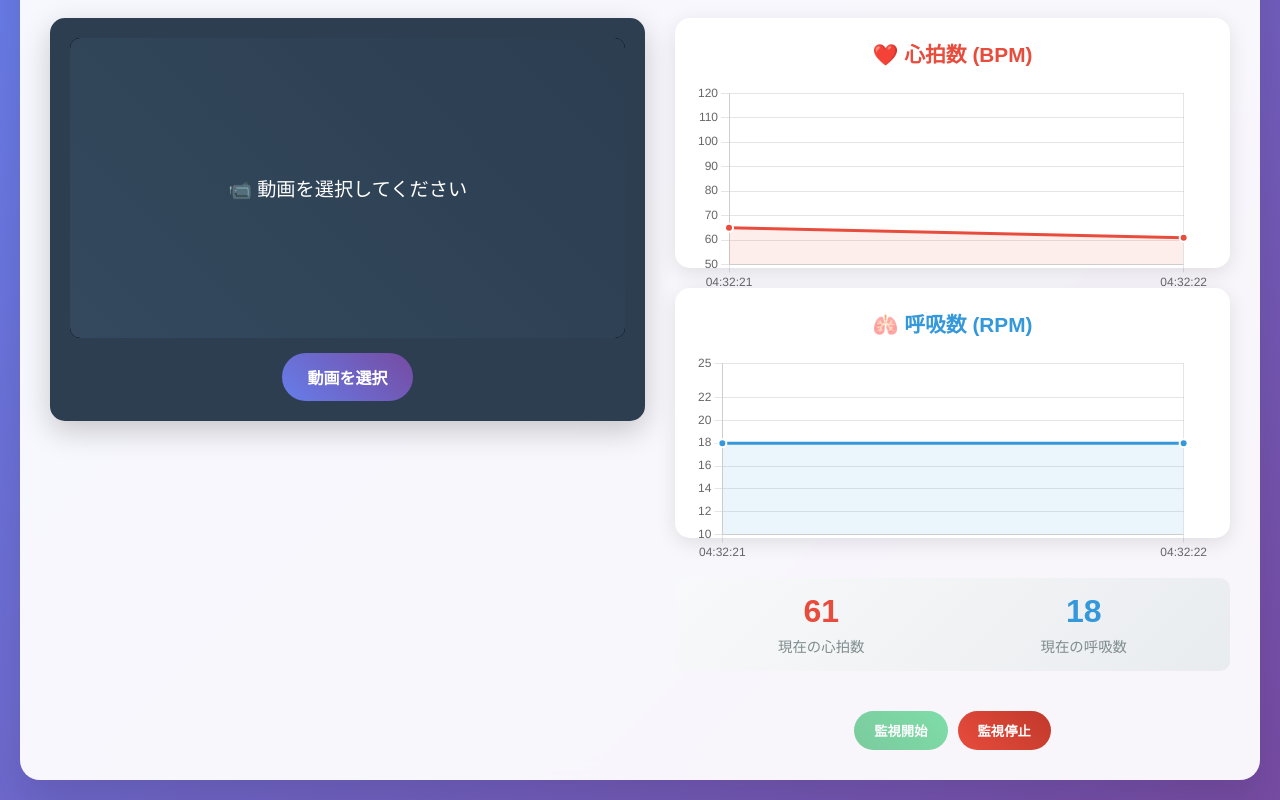
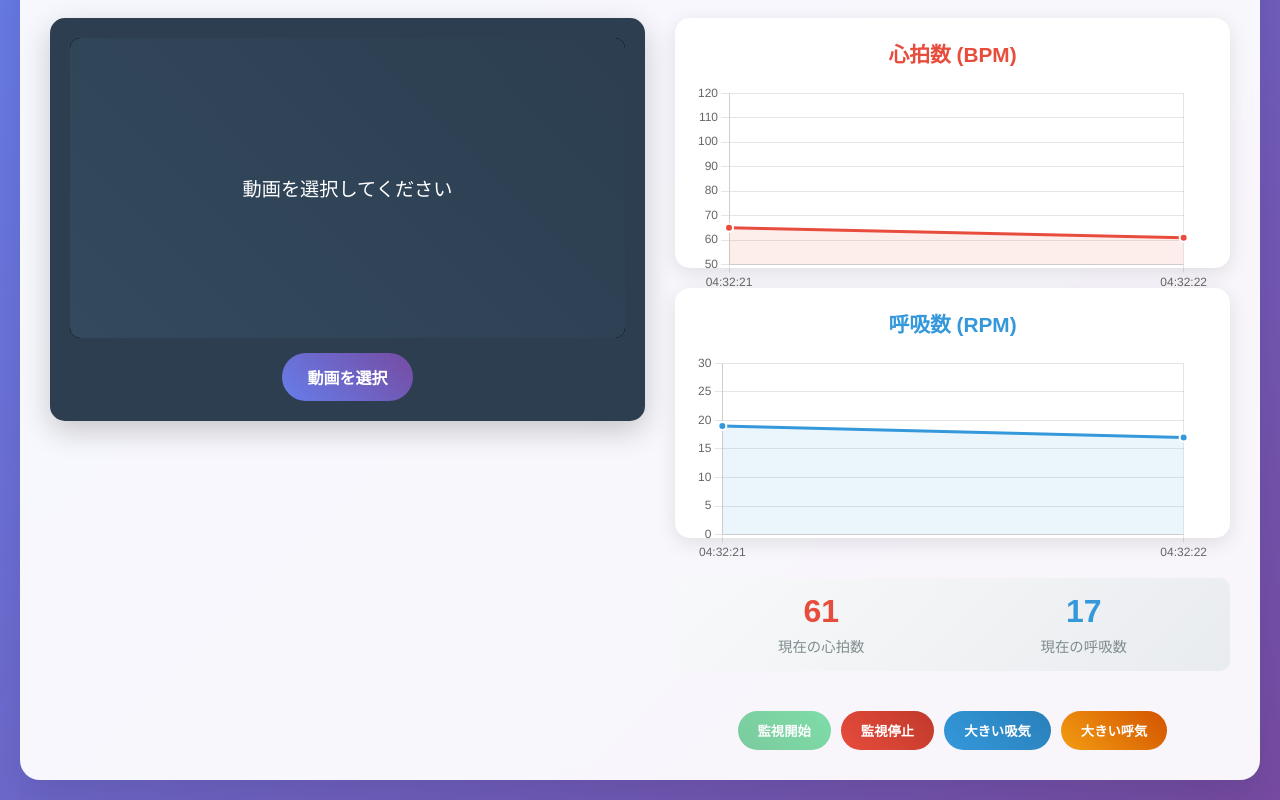
Before and after one commit to hayashichiho/ElectricSheep, a website: page index.html in a window 1280 px wide. Both pictures are taken after a click on the button "監視開始". Shown: the part 155-955 px from the top of the page. Drawn offline with nearby package versions, Linux system fonts and the light colour scheme.

Commit message:
[add]深呼吸機能の追加

```diff
--- a/index.html
+++ b/index.html
@@ -4,7 +4,7 @@
 <head>
   <meta charset="UTF-8">
   <meta name="viewport" content="width=device-width, initial-scale=1.0">
-  <title>動画とバイオメトリクス監視</title>
+  <title>睡眠時の画面</title>
   <link rel="stylesheet" href="styles.css">
   <script src="https://cdnjs.cloudflare.com/ajax/libs/Chart.js/3.9.1/chart.min.js"></script>
 </head>
@@ -12,34 +12,28 @@
 <body>
   <div class="container">
     <div class="header">
-      <h1>🎬 動画バイオメトリクス監視システム</h1>
+      <h1>睡眠時の画面</h1>
       <p>動画を見ながらリアルタイムで生体データを監視</p>
     </div>
-
     <div class="main-content">
       <div class="video-section">
         <div class="video-container" id="videoContainer">
-          <div class="video-placeholder">
-            📹 動画を選択してください
-          </div>
+          <div class="video-placeholder">動画を選択してください</div>
         </div>
         <div class="file-input-container">
           <input type="file" id="videoInput" class="file-input" accept="video/*">
           <label for="videoInput" class="file-label">動画を選択</label>
         </div>
       </div>
-
       <div class="charts-section">
         <div class="chart-container">
-          <div class="chart-title heart-rate-title">❤️ 心拍数 (BPM)</div>
+          <div class="chart-title heart-rate-title">心拍数 (BPM)</div>
           <canvas id="heartRateChart"></canvas>
         </div>
-
         <div class="chart-container">
-          <div class="chart-title breathing-rate-title">🫁 呼吸数 (RPM)</div>
+          <div class="chart-title breathing-rate-title">呼吸数 (RPM)</div>
           <canvas id="breathingChart"></canvas>
         </div>
-
         <div class="stats-container">
           <div class="stat">
             <div class="stat-value heart-rate-value" id="currentHeartRate">72</div>
@@ -50,15 +44,15 @@
             <div class="stat-label">現在の呼吸数</div>
           </div>
         </div>
-
         <div class="controls">
-          <button class="btn btn-start" id="startBtn">監視開始</button>
-          <button class="btn btn-stop" id="stopBtn">監視停止</button>
+          <button class="btn btn-start btn-enabled" id="startBtn">監視開始</button>
+          <button class="btn btn-stop btn-disabled" id="stopBtn" disabled>監視停止</button>
+          <button class="btn btn-big-inhale btn-enabled" id="bigInhale">大きい吸気</button>
+          <button class="btn btn-big-exhale btn-enabled" id="bigExhale">大きい呼気</button>
         </div>
       </div>
     </div>
   </div>
-
   <script src="script.js"></script>
 </body>
 
--- a/script.js
+++ b/script.js
@@ -1,52 +1,37 @@
-/**
- * バイオメトリクス監視アプリケーション
- * 動画再生と生体データ（心拍数・呼吸数）のリアルタイム監視
- */
 class BiometricMonitor {
   constructor() {
-    // データ配列
     this.heartRateData = [];
     this.breathingData = [];
     this.timeLabels = [];
-
-    // 設定
     this.maxDataPoints = 30;
     this.isMonitoring = false;
     this.monitoringInterval = null;
-    this.updateInterval = 1000; // ミリ秒
-
-    // Chart.jsインスタンス
+    this.updateInterval = 1000;
     this.heartRateChart = null;
     this.breathingChart = null;
-
-    // 初期化
+    this.nextBigInhale = false;
+    this.nextBigExhale = false;
+    this.bigInhaleActive = false;
+    this.bigExhaleActive = false;
+    this.bigInhaleStep = 0;
+    this.bigExhaleStep = 0;
+    this.graphMin = 0;
+    this.graphMax = 30;
+    this.inhaleMax = 28;
+    this.exhaleMin = 5;
     this.init();
   }
 
-  /**
-   * アプリケーションの初期化
-   */
   init() {
     this.initCharts();
     this.initEventListeners();
     this.initUI();
   }
 
-  /**
-   * Chart.jsチャートの初期化
-   */
   initCharts() {
-    this.createHeartRateChart();
-    this.createBreathingChart();
-  }
-
-  /**
-   * 心拍数チャートの作成
-   */
-  createHeartRateChart() {
-    const ctx = document.getElementById('heartRateChart').getContext('2d');
-
-    this.heartRateChart = new Chart(ctx, {
+    this.heartRateChart = new Chart(
+      document.getElementById('heartRateChart').getContext('2d'),
+      {
         type: 'line',
         data: {
           labels: this.timeLabels,
@@ -65,16 +50,11 @@ class BiometricMonitor {
           }]
         },
         options: this.getChartOptions(50, 120)
-    });
       }
-
-  /**
-   * 呼吸数チャートの作成
-   */
-  createBreathingChart() {
-    const ctx = document.getElementById('breathingChart').getContext('2d');
-
-    this.breathingChart = new Chart(ctx, {
+    );
+    this.breathingChart = new Chart(
+      document.getElementById('breathingChart').getContext('2d'),
+      {
         type: 'line',
         data: {
           labels: this.timeLabels,
@@ -92,148 +72,106 @@ class BiometricMonitor {
             pointRadius: 4
           }]
         },
-      options: this.getChartOptions(10, 25)
-    });
+        options: this.getChartOptions(this.graphMin, this.graphMax)
+      }
+    );
   }
 
-  /**
-   * チャート共通オプションの取得
-   * @param {number} min - Y軸最小値
-   * @param {number} max - Y軸最大値
-   * @returns {Object} チャートオプション
-   */
   getChartOptions(min, max) {
     return {
       responsive: true,
       maintainAspectRatio: false,
-      plugins: {
-        legend: {
-          display: false
-        }
-      },
+      plugins: { legend: { display: false } },
       scales: {
         y: {
           beginAtZero: false,
           min: min,
           max: max,
-          grid: {
-            color: 'rgba(0, 0, 0, 0.1)'
+          grid: { color: 'rgba(0, 0, 0, 0.1)' },
+          ticks: { color: '#666' }
         },
-          ticks: {
-            color: '#666'
+        x: {
+          grid: { color: 'rgba(0, 0, 0, 0.1)' },
+          ticks: { color: '#666' }
         }
       },
-        x: {
-          grid: {
-            color: 'rgba(0, 0, 0, 0.1)'
-          },
-          ticks: {
-            color: '#666'
-          }
-        }
-      },
-      animation: {
-        duration: 200
-      }
+      animation: { duration: 200 }
     };
   }
 
-  /**
-   * イベントリスナーの設定
-   */
   initEventListeners() {
-    // 動画ファイル選択
     document.getElementById('videoInput').addEventListener('change', (e) => {
       this.handleVideoUpload(e.target.files[0]);
     });
-
-    // 監視開始ボタン
     document.getElementById('startBtn').addEventListener('click', () => {
       this.startMonitoring();
     });
-
-    // 監視停止ボタン
     document.getElementById('stopBtn').addEventListener('click', () => {
       this.stopMonitoring();
     });
+    document.getElementById('bigInhale').addEventListener('click', () => {
+      this.startBigInhale();
+    });
+    document.getElementById('bigExhale').addEventListener('click', () => {
+      this.startBigExhale();
+    });
 
-    // ページ離脱時の処理
     window.addEventListener('beforeunload', () => {
       this.cleanup();
     });
   }
 
-  /**
-   * UI初期化
-   */
   initUI() {
-    // 初期状態では停止ボタンを無効化
-    document.getElementById('stopBtn').style.opacity = '0.6';
+    // 停止ボタンを無効化、開始ボタンを有効化
+    this.setButtonState('startBtn', true);
+    this.setButtonState('stopBtn', false);
   }
 
-  /**
-   * 動画ファイルのアップロード処理
-   * @param {File} file - 動画ファイル
-   */
+  setButtonState(btnId, enabled) {
+    const btn = document.getElementById(btnId);
+    if (enabled) {
+      btn.classList.add('btn-enabled');
+      btn.classList.remove('btn-disabled');
+      btn.disabled = false;
+    } else {
+      btn.classList.add('btn-disabled');
+      btn.classList.remove('btn-enabled');
+      btn.disabled = true;
+    }
+  }
+
   handleVideoUpload(file) {
     if (!file) return;
-
-    // ファイル形式チェック
     if (!file.type.startsWith('video/')) {
       alert('動画ファイルを選択してください。');
       return;
     }
-
     this.loadVideo(file);
   }
 
-  /**
-   * 動画の読み込み
-   * @param {File} file - 動画ファイル
-   */
   loadVideo(file) {
     const videoContainer = document.getElementById('videoContainer');
     const existingVideo = videoContainer.querySelector('video');
-
-    // 既存の動画があれば削除
     if (existingVideo) {
       URL.revokeObjectURL(existingVideo.src);
       existingVideo.remove();
     }
-
-    // 新しい動画要素を作成
     const video = document.createElement('video');
     video.controls = true;
     video.src = URL.createObjectURL(file);
     video.preload = 'metadata';
-
-    // エラーハンドリング
     video.addEventListener('error', (e) => {
-      console.error('動画読み込みエラー:', e);
       alert('動画の読み込みに失敗しました。');
     });
-
-    // 動画読み込み完了時の処理
     video.addEventListener('loadedmetadata', () => {
-      console.log('動画読み込み完了:', {
-        duration: video.duration,
-        width: video.videoWidth,
-        height: video.videoHeight
+      // 動画情報のログなど
     });
-    });
-
     videoContainer.innerHTML = '';
     videoContainer.appendChild(video);
   }
 
-  /**
-   * 疑似生体データの生成
-   * @returns {Object} 生成されたデータ
-   */
   generateBiometricData() {
     const currentTime = Date.now();
-
-    // 心拍数（60-100 BPMの範囲で自然な変動）
     const baseHeartRate = 72;
     const heartRateVariation = 15;
     const heartRate = Math.round(
@@ -241,27 +179,44 @@ class BiometricMonitor {
       Math.sin(currentTime / 5000) * heartRateVariation +
       (Math.random() - 0.5) * 8
     );
+    let breathingRate;
 
-    // 呼吸数（12-20 RPMの範囲で自然な変動）
+    // bigInhale: inhaleMaxまで5ステップで徐々に上げる
+    if (this.bigInhaleActive) {
+      this.bigInhaleStep++;
+      breathingRate = 16 + Math.round((this.inhaleMax - 16) * (this.bigInhaleStep / 2));
+      if (this.bigInhaleStep >= 2) {
+        this.bigInhaleActive = false;
+        this.bigInhaleStep = 0;
+      }
+    }
+    // bigExhale: this.exhaleMinまで5ステップで徐々に下げる
+    else if (this.bigExhaleActive) {
+      this.bigExhaleStep++;
+      breathingRate = 16 - Math.round((16 - this.exhaleMin) * (this.bigExhaleStep / 2));
+      if (this.bigExhaleStep >= 2) {
+        this.bigExhaleActive = false;
+        this.bigExhaleStep = 0;
+      }
+    }
+    // 通常時
+    else {
       const baseBreathingRate = 16;
       const breathingVariation = 3;
-    const breathingRate = Math.round(
+      breathingRate = Math.round(
         baseBreathingRate +
-      Math.sin(currentTime / 8000) * breathingVariation +
+        Math.sin(currentTime / 800) * breathingVariation +
         (Math.random() - 0.5) * 2
       );
+    }
 
     return {
       heartRate: Math.max(50, Math.min(120, heartRate)),
-      breathingRate: Math.max(10, Math.min(25, breathingRate)),
+      breathingRate: Math.max(0, Math.min(28, breathingRate)),
       timestamp: currentTime
     };
   }
 
-  /**
-   * 現在時刻の文字列取得
-   * @returns {string} フォーマットされた時刻
-   */
   getCurrentTimeString() {
     return new Date().toLocaleTimeString('ja-JP', {
       hour12: false,
@@ -271,198 +226,66 @@ class BiometricMonitor {
     });
   }
 
-  /**
-   * チャートとUIの更新
-   */
   updateCharts() {
     const data = this.generateBiometricData();
     const timeLabel = this.getCurrentTimeString();
-
-    // データ配列に追加
     this.heartRateData.push(data.heartRate);
     this.breathingData.push(data.breathingRate);
     this.timeLabels.push(timeLabel);
-
-    // 最大データポイント数を超えた場合、古いデータを削除
     if (this.heartRateData.length > this.maxDataPoints) {
       this.heartRateData.shift();
       this.breathingData.shift();
       this.timeLabels.shift();
     }
-
-    // チャートを更新（アニメーションなし）
     this.heartRateChart.update('none');
     this.breathingChart.update('none');
-
-    // 現在の値を表示
     this.updateCurrentValues(data);
-
-    // ログ出力（デバッグ用）
-    console.log(`更新: 心拍数=${data.heartRate}, 呼吸数=${data.breathingRate}`);
   }
 
-  /**
-   * 現在値の表示更新
-   * @param {Object} data - 生体データ
-   */
   updateCurrentValues(data) {
     document.getElementById('currentHeartRate').textContent = data.heartRate;
     document.getElementById('currentBreathing').textContent = data.breathingRate;
   }
 
-  /**
-   * 監視開始
-   */
   startMonitoring() {
-    if (this.isMonitoring) {
-      console.warn('すでに監視中です。');
-      return;
-    }
-
+    if (this.isMonitoring) return;
     this.isMonitoring = true;
-    this.updateButtonStates();
-
-    // データ更新間隔でチャートを更新
+    this.setButtonState('startBtn', false);
+    this.setButtonState('stopBtn', true);
     this.monitoringInterval = setInterval(() => {
       this.updateCharts();
     }, this.updateInterval);
-
-    console.log('監視を開始しました。');
   }
 
-  /**
-   * 監視停止
-   */
   stopMonitoring() {
-    if (!this.isMonitoring) {
-      console.warn('監視は開始されていません。');
-      return;
-    }
-
+    if (!this.isMonitoring) return;
     this.isMonitoring = false;
-    this.updateButtonStates();
-
-    // インターバルをクリア
+    this.setButtonState('startBtn', true);
+    this.setButtonState('stopBtn', false);
     if (this.monitoringInterval) {
       clearInterval(this.monitoringInterval);
       this.monitoringInterval = null;
     }
-
-    console.log('監視を停止しました。');
   }
 
-  /**
-   * ボタン状態の更新
-   */
-  updateButtonStates() {
-    const startBtn = document.getElementById('startBtn');
-    const stopBtn = document.getElementById('stopBtn');
-
-    if (this.isMonitoring) {
-      startBtn.style.opacity = '0.6';
-      stopBtn.style.opacity = '1';
-    } else {
-      startBtn.style.opacity = '1';
-      stopBtn.style.opacity = '0.6';
+  startBigInhale() {
+    this.bigInhaleActive = true;
+    this.bigInhaleStep = 0;
   }
+  startBigExhale() {
+    this.bigExhaleActive = true;
+    this.bigExhaleStep = 0;
   }
 
-  /**
-   * データのクリア
-   */
-  clearData() {
-    this.heartRateData.length = 0;
-    this.breathingData.length = 0;
-    this.timeLabels.length = 0;
-
-    if (this.heartRateChart) {
-      this.heartRateChart.update();
-    }
-    if (this.breathingChart) {
-      this.breathingChart.update();
-    }
-
-    console.log('データをクリアしました。');
-  }
-
-  /**
-   * リソースの解放
-   */
   cleanup() {
     this.stopMonitoring();
-
-    // 動画のObjectURLを解放
     const video = document.querySelector('video');
     if (video && video.src) {
       URL.revokeObjectURL(video.src);
     }
-
-    console.log('リソースを解放しました。');
-  }
-
-  /**
-   * 監視状態の取得
-   * @returns {boolean} 監視中かどうか
-   */
-  isMonitoringActive() {
-    return this.isMonitoring;
-  }
-
-  /**
-   * 設定の更新
-   * @param {Object} config - 設定オブジェクト
-   */
-  updateConfig(config) {
-    if (config.maxDataPoints) {
-      this.maxDataPoints = config.maxDataPoints;
-    }
-    if (config.updateInterval) {
-      this.updateInterval = config.updateInterval;
-
-      // 監視中なら再起動
-      if (this.isMonitoring) {
-        this.stopMonitoring();
-        this.startMonitoring();
   }
 }
 
-    console.log('設定を更新しました:', config);
-  }
-}
-
-/**
- * アプリケーション初期化
- */
 document.addEventListener('DOMContentLoaded', () => {
-  console.log('バイオメトリクス監視アプリを初期化中...');
-
-  try {
-    // グローバルインスタンスとして作成（デバッグ用）
   window.biometricMonitor = new BiometricMonitor();
-    console.log('アプリケーションの初期化が完了しました。');
-  } catch (error) {
-    console.error('初期化エラー:', error);
-    alert('アプリケーションの初期化に失敗しました。ページを再読み込みしてください。');
-  }
 });
-
-/**
- * エラーハンドリング
- */
-window.addEventListener('error', (event) => {
-  console.error('JavaScriptエラー:', {
-    message: event.message,
-    filename: event.filename,
-    lineno: event.lineno,
-    colno: event.colno,
-    error: event.error
-  });
-});
-
-/**
- * 未処理のPromise拒否をキャッチ
- */
-window.addEventListener('unhandledrejection', (event) => {
-  console.error('未処理のPromise拒否:', event.reason);
-  event.preventDefault();
-});
--- a/styles.css
+++ b/styles.css
@@ -206,9 +206,30 @@ video {
   color: white;
 }
 
+.btn-big-inhale {
+  background: linear-gradient(45deg, #3498db, #2980b9);
+  color: white;
+}
+
+.btn-big-exhale {
+  background: linear-gradient(45deg, #f39c12, #d35400);
+  color: white;
+}
+
 .btn:hover {
   transform: translateY(-2px);
   box-shadow: 0 5px 15px rgba(0, 0, 0, 0.2);
+}
+
+/* ボタンの有効・無効状態 */
+.btn-disabled {
+  opacity: 0.6;
+  pointer-events: none;
+}
+
+.btn-enabled {
+  opacity: 1;
+  pointer-events: auto;
 }
 
 /* レスポンシブデザイン */
```
Lines whose indentation alone changed are shown as unchanged.
